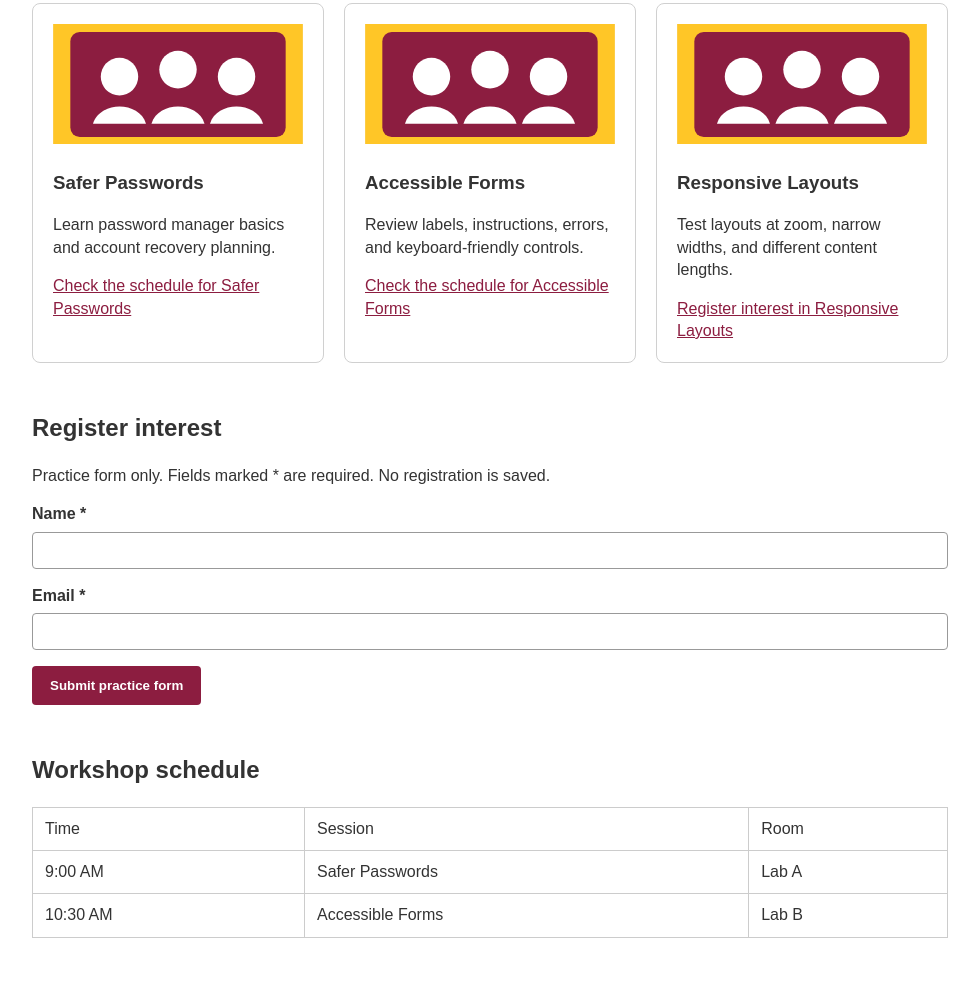
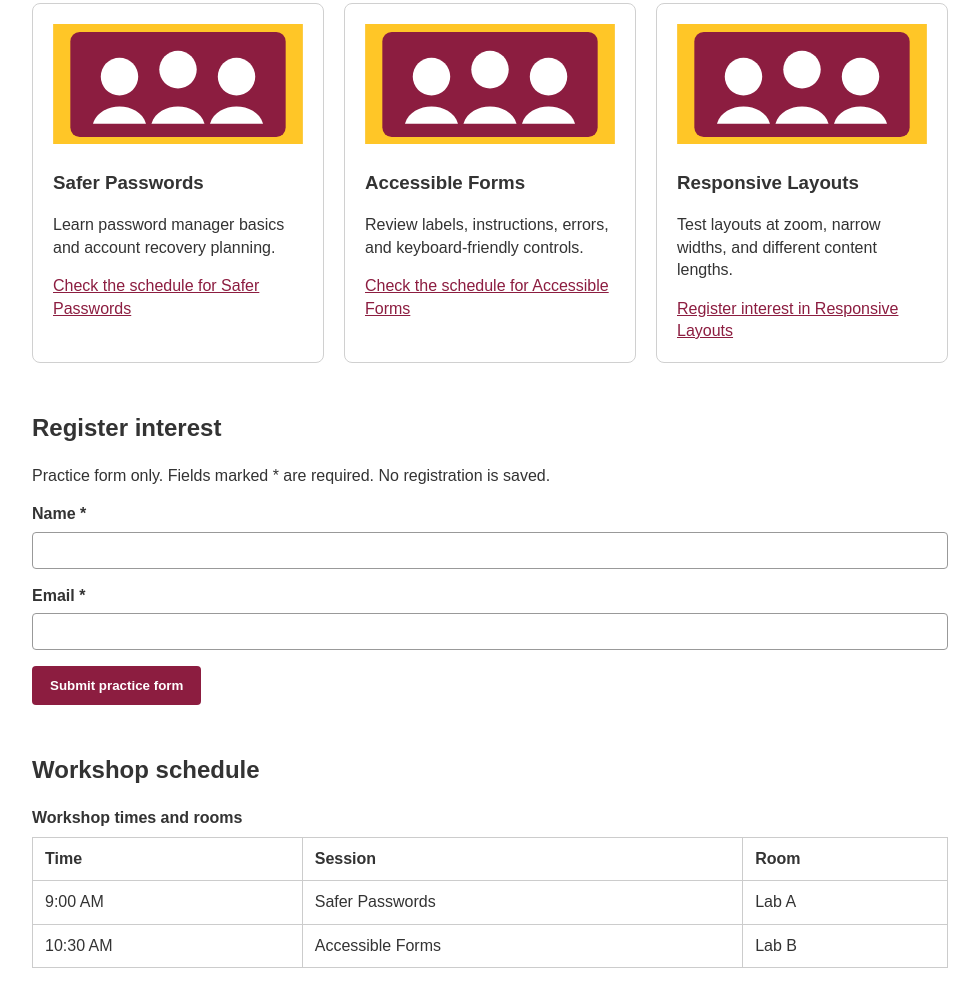
Before and after one commit to pythonprincessux/git414-accessibility-conformance-starter, a plain HTML site: page accessibility-conformance-starter/index.html in a window 1280 px wide. Shown: the part 502-1492 px from the top of the page, without its empty margins (150-1129 px from the left). Drawn offline with Linux system fonts and the light colour scheme.

Commit message:
Add table caption and associated column headers

```diff
--- a/accessibility-conformance-starter/index.html
+++ b/accessibility-conformance-starter/index.html
@@ -77,10 +77,11 @@
     <section id="schedule" class="section">
       <h2>Workshop schedule</h2>
       <table>
+        <caption>Workshop times and rooms</caption>
         <tr>
-          <td>Time</td>
-          <td>Session</td>
-          <td>Room</td>
+          <th scope="col">Time</th>
+          <th scope="col">Session</th>
+          <th scope="col">Room</th>
         </tr>
         <tr>
           <td>9:00 AM</td>
--- a/accessibility-conformance-starter/styles.css
+++ b/accessibility-conformance-starter/styles.css
@@ -63,7 +63,7 @@ main {
 }
 
 .hero-subtitle {
-    margin: 0 0 16px;
+  margin: 0 0 16px;
   color: #ffc627;
   font-weight: 700;
 }
@@ -88,7 +88,7 @@ button {
 .cards {
   display: grid;
   grid-template-columns:
-  repeat(auto-fit, minmax(min(100%, 16rem), 1fr));
+    repeat(auto-fit, minmax(min(100%, 16rem), 1fr));
   gap: 20px;
 }
 
@@ -106,7 +106,7 @@ button {
 }
 
 .card a {
-color: #8c1d40;
+  color: #8c1d40;
 }
 
 .animated-card {
@@ -146,9 +146,20 @@ table {
   border-collapse: collapse;
 }
 
+th,
 td {
   padding: 10px 12px;
   border: 1px solid #cccccc;
+}
+
+th,
+caption {
+  text-align: start;
+}
+
+caption {
+  padding-block-end: 0.5rem;
+  font-weight: 700;
 }
 
 /* Keep content readable when space is limited. */
```
Lines whose indentation alone changed are shown as unchanged.
